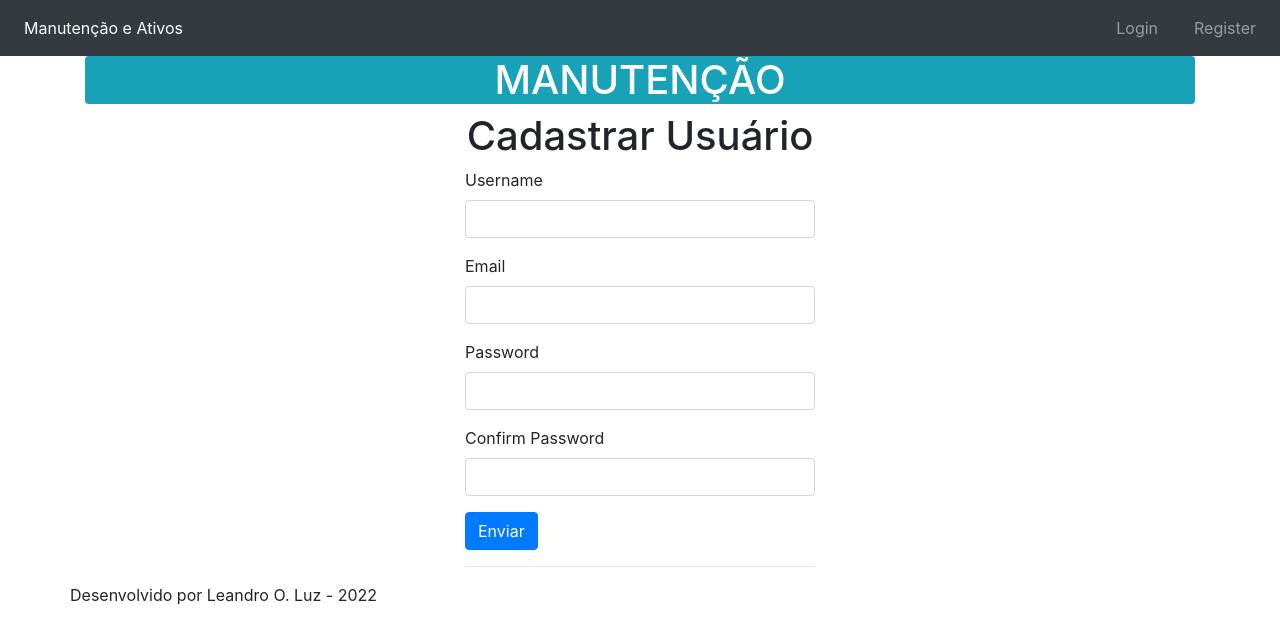
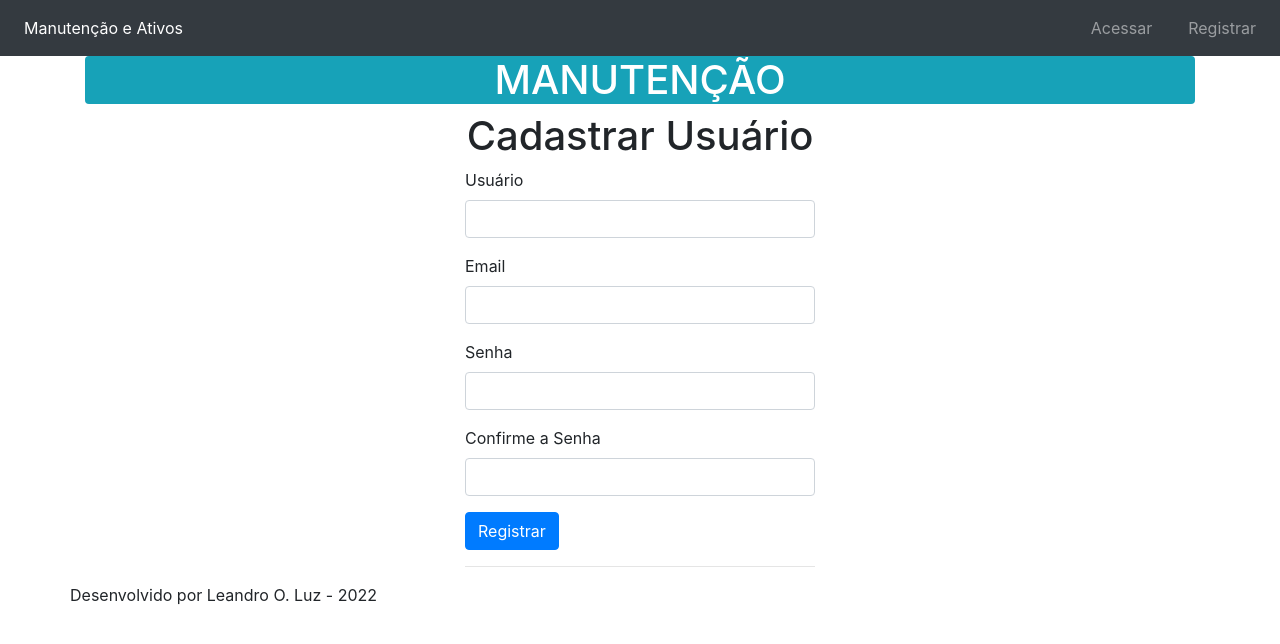
Before and after one commit to leandro-luz/manutencaoluz, a Flask app: page /auth/register in a window 1280 px wide. Shown: the top 644 px of the page. Run offline with Flask 2, Linux system fonts and the light colour scheme; some libraries are stand-ins or nearby versions.

Commit message:
reestruturação,alteração no html, login, register, e navbar

```diff
--- a/app.py
+++ b/app.py
@@ -2,7 +2,7 @@ import os
 from webapp import create_app
 from webapp.cli import register
 
-env = os.environ.get('WEBAPP_ENV', 'prod')
+env = os.environ.get('WEBAPP_ENV', 'dev')
 app = create_app('config.%sConfig' % env.capitalize())
 
 register(app)
--- a/webapp/auth/forms.py
+++ b/webapp/auth/forms.py
@@ -5,10 +5,10 @@ from .models import User
 
 
 class LoginForm(Form):
-    username = StringField('Username', validators=[DataRequired(), Length(max=255)])
+    username = StringField('Usuário', validators=[DataRequired(), Length(max=255)])
     email = StringField('Email', validators=[DataRequired(), Email()])
-    password = PasswordField('Password', validators=[DataRequired()])
-    remember = BooleanField("Remember Me")
+    password = PasswordField('Senha', validators=[DataRequired()])
+    remember = BooleanField("Me lembre")
 
     def validate(self):
         check_validate = super(LoginForm, self).validate()
@@ -29,13 +29,13 @@ class LoginForm(Form):
 
 
 class RegisterForm(Form):
-    username = StringField('Username', [DataRequired(), Length(max=50),
+    username = StringField('Usuário', [DataRequired(), Length(max=50),
                                         Regexp('^[A-Za-z][A-Za-z0-9_.]*$', 0,
                                                'Nome deve conter somente letras, '
                                                'números, ponto ou sublinha')])
     email = StringField('Email', [DataRequired(), Email()])
-    password = PasswordField('Password', [DataRequired(), Length(min=8)])
-    confirm = PasswordField('Confirm Password', [DataRequired(), EqualTo('password')])
+    password = PasswordField('Senha', [DataRequired(), Length(min=8)])
+    confirm = PasswordField('Confirme a Senha', [DataRequired(), EqualTo('password')])
 
     def validate(self):
         # if our validators do not pass
--- a/webapp/templates/auth/login.html
+++ b/webapp/templates/auth/login.html
@@ -34,7 +34,7 @@
                 {% endif %}
                 {{ form.remember(class_='form-control') }}
             </div>
-            <input class="btn btn-primary" id="login_button" type="submit" value="Login">
+            <input class="btn btn-primary" id="login_button" type="submit" value="Acessar">
         </form>
 
     </div>
--- a/webapp/templates/auth/register.html
+++ b/webapp/templates/auth/register.html
@@ -44,7 +44,7 @@
                 {% endif %}
                 {{ form.confirm(class_='form-control') }}
             </div>
-            <input class="btn btn-primary" type="submit" value="Enviar">
+            <input class="btn btn-primary" type="submit" value="Registrar">
         </form>
         <hr>
     </div>
--- a/webapp/templates/navbar.html
+++ b/webapp/templates/navbar.html
@@ -23,11 +23,11 @@
             {% else %}
             <li class="nav-item">
                 <a class="nav-link" href="{{url_for('auth.login')}}">
-                    <i class="fa fa-fw fa-sign-in"></i>Login</a>
+                    <i class="fa fa-fw fa-sign-in"></i>Acessar</a>
             </li>
             <li class="nav-item">
                 <a class="nav-link" href="{{url_for('auth.register')}}">
-                    <i class="fa fa-fw fa-sign-in"></i>Register</a>
+                    <i class="fa fa-fw fa-sign-in"></i>Registrar</a>
             </li>
             {% endif %}
         </ul>
```
Also changed, not shown: config.py (+0 -7 lines), teste_codigo.py (line endings or trailing spaces).
